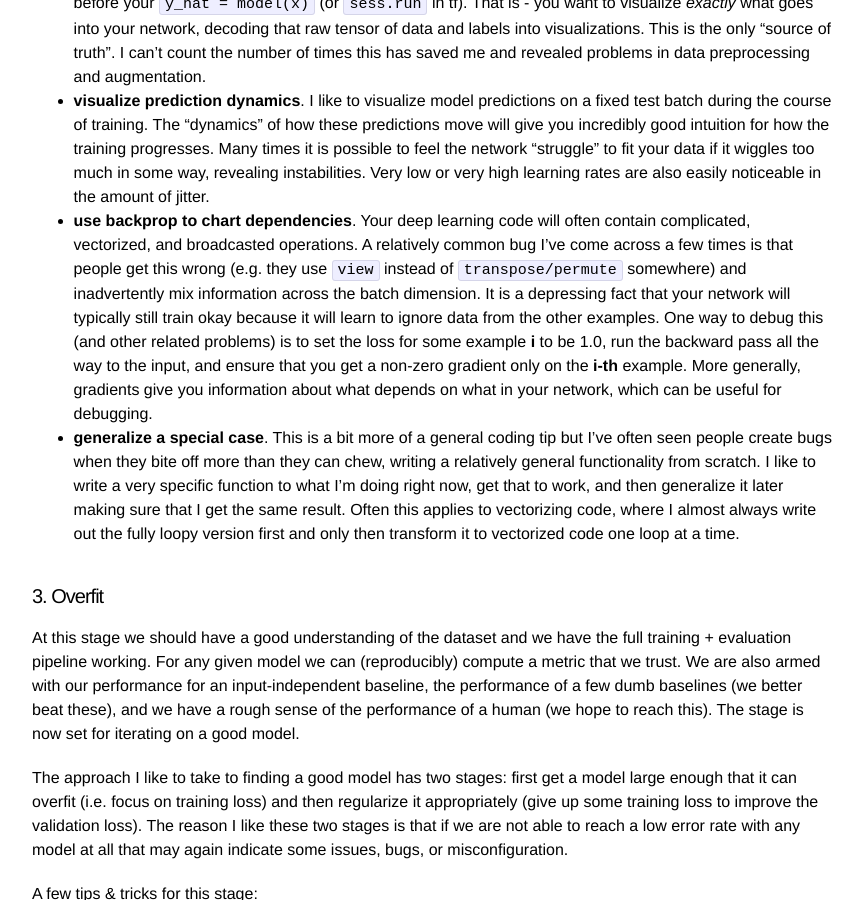
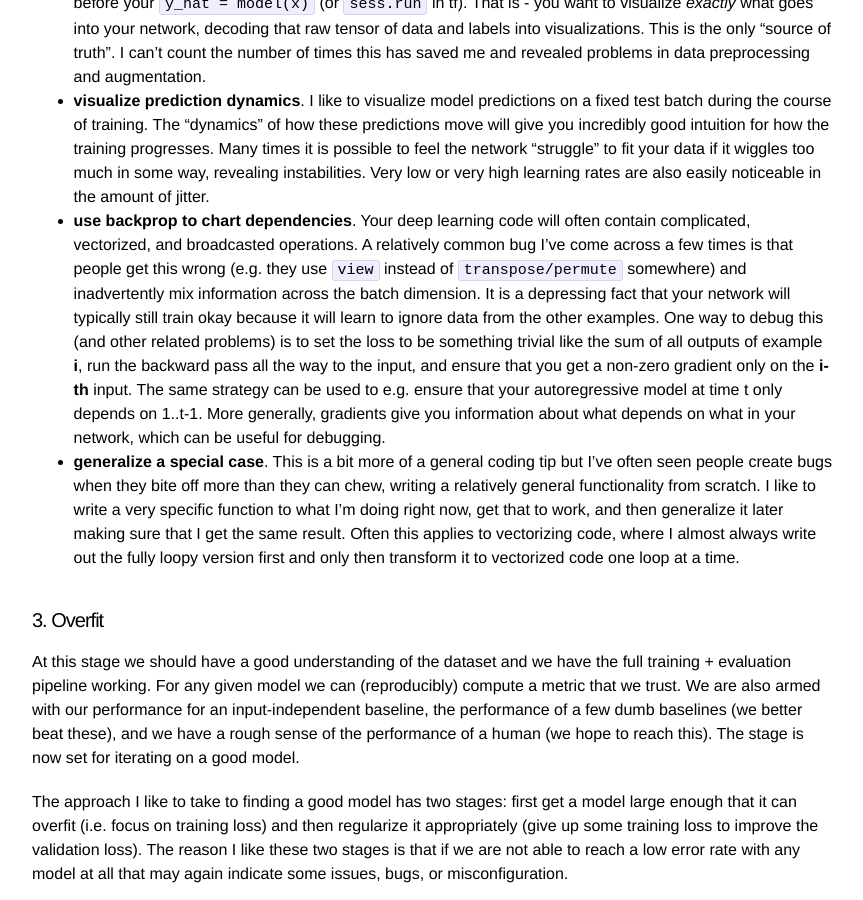
Before and after one commit to karpathy/karpathy.github.io, a Jekyll site: the page built from _posts/2019-04-25-recipe.markdown, in a window 1280 px wide and 900 px high, scrolled down 3578 px. Shown: the whole window, without its empty margins (208-1071 px from the left). Built offline with Jekyll 4.4.1, drawn with Linux system fonts in a browser that asks for light colours; comment, search, counter and statistics services are not loaded.

Commit message:
clarifying a bit

```diff
--- a/_posts/2019-04-25-recipe.markdown
+++ b/_posts/2019-04-25-recipe.markdown
@@ -68,7 +68,7 @@ Tips & tricks for this stage:
 - **verify decreasing training loss**. At this stage you will hopefully be underfitting on your dataset because you're working with a toy model. Try to increase its capacity just a bit. Did your training loss go down as it should?
 - **visualize just before the net**. The unambiguously correct place to visualize your data is immediately before your `y_hat = model(x)` (or `sess.run` in tf). That is - you want to visualize *exactly* what goes into your network, decoding that raw tensor of data and labels into visualizations. This is the only "source of truth". I can't count the number of times this has saved me and revealed problems in data preprocessing and augmentation.
 - **visualize prediction dynamics**. I like to visualize model predictions on a fixed test batch during the course of training. The "dynamics" of how these predictions move will give you incredibly good intuition for how the training progresses. Many times it is possible to feel the network "struggle" to fit your data if it wiggles too much in some way, revealing instabilities. Very low or very high learning rates are also easily noticeable in the amount of jitter.
-- **use backprop to chart dependencies**. Your deep learning code will often contain complicated, vectorized, and broadcasted operations. A relatively common bug I've come across a few times is that people get this wrong (e.g. they use `view` instead of `transpose/permute` somewhere) and inadvertently mix information across the batch dimension. It is a depressing fact that your network will typically still train okay because it will learn to ignore data from the other examples. One way to debug this (and other related problems) is to set the loss for some example **i** to be 1.0, run the backward pass all the way to the input, and ensure that you get a non-zero gradient only on the **i-th** example. More generally, gradients give you information about what depends on what in your network, which can be useful for debugging.
+- **use backprop to chart dependencies**. Your deep learning code will often contain complicated, vectorized, and broadcasted operations. A relatively common bug I've come across a few times is that people get this wrong (e.g. they use `view` instead of `transpose/permute` somewhere) and inadvertently mix information across the batch dimension. It is a depressing fact that your network will typically still train okay because it will learn to ignore data from the other examples. One way to debug this (and other related problems) is to set the loss to be something trivial like the sum of all outputs of example **i**, run the backward pass all the way to the input, and ensure that you get a non-zero gradient only on the **i-th** input. The same strategy can be used to e.g. ensure that your autoregressive model at time t only depends on 1..t-1.  More generally, gradients give you information about what depends on what in your network, which can be useful for debugging.
 - **generalize a special case**. This is a bit more of a general coding tip but I've often seen people create bugs when they bite off more than they can chew, writing a relatively general functionality from scratch. I like to write a very specific function to what I'm doing right now, get that to work, and then generalize it later making sure that I get the same result. Often this applies to vectorizing code, where I almost always write out the fully loopy version first and only then transform it to vectorized code one loop at a time.
 
 
```
